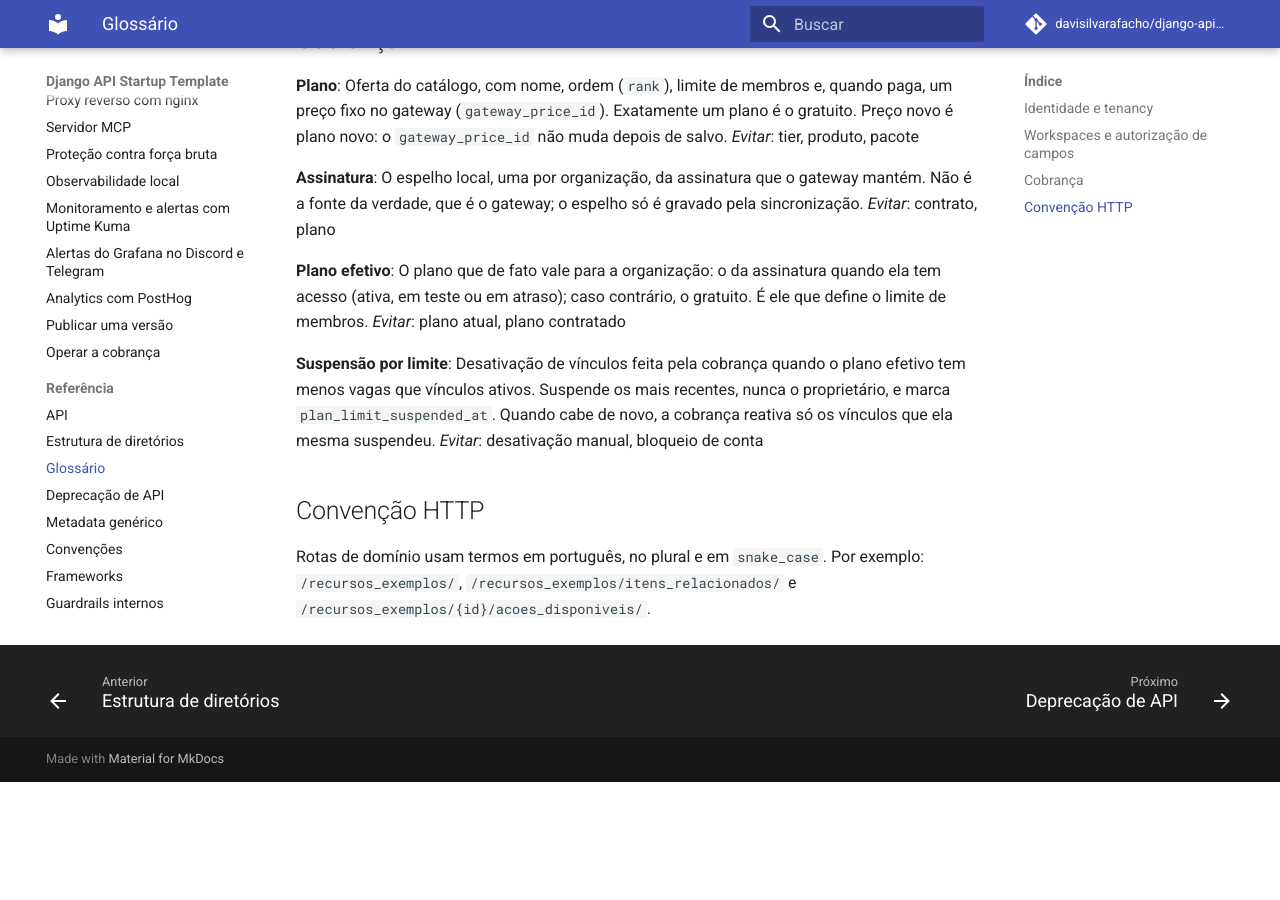
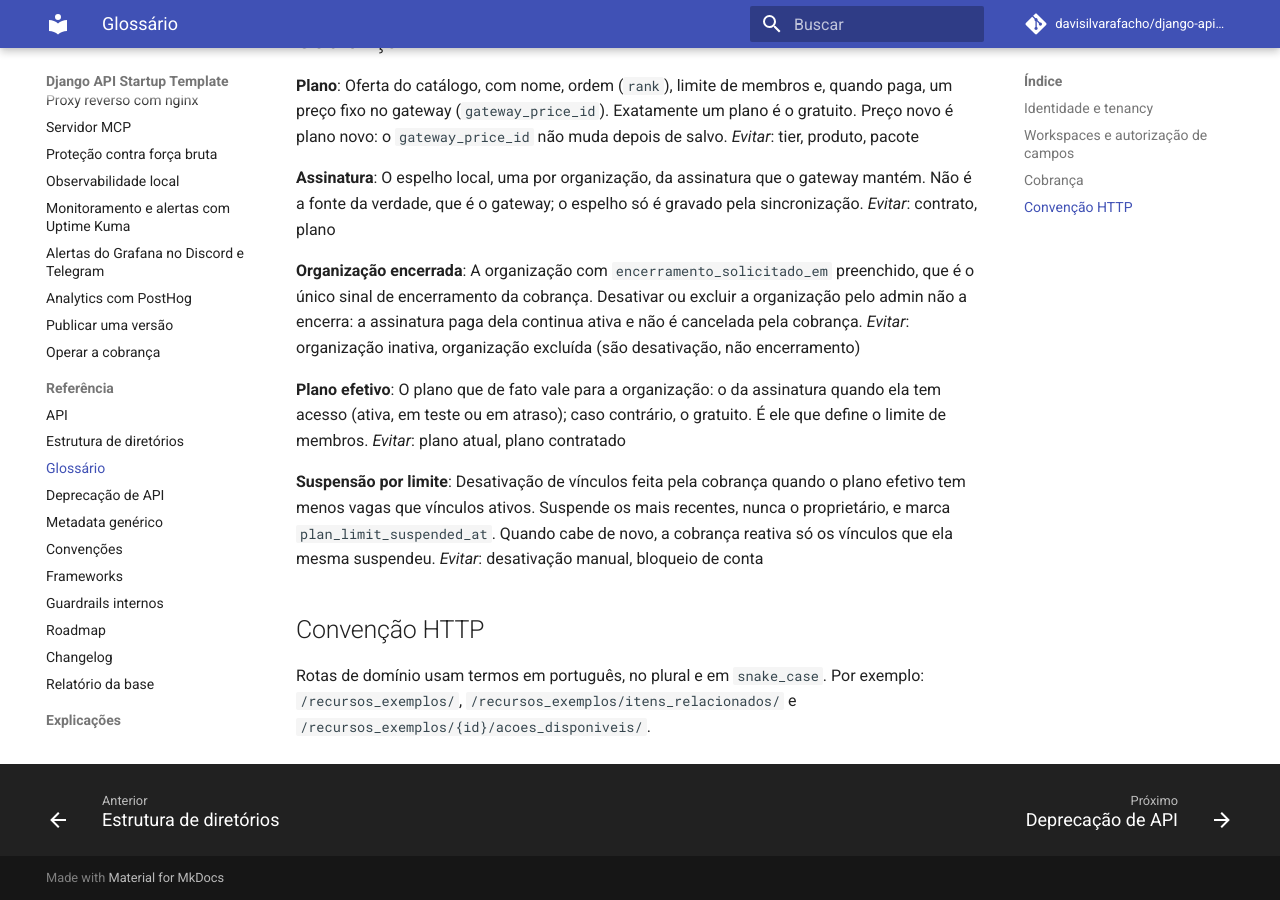
Before and after one commit to davisilvarafacho/django-api-startup-template, an MkDocs documentation site: the page built from docs/reference/glossario.md, in a window 1280 px wide and 900 px high, scrolled down 1700 px. Built offline with MkDocs 1.6.1 and Material for MkDocs 9.7.7, drawn with Linux system fonts in a browser that asks for light colours; comment, search, counter and statistics services are not loaded; before the commit the page ends 2482 px from its top, so only the background shows below that.

Commit message:
fix(billing): tratar como encerrada só a organização com encerramento solicitado
Desativar ou excluir a organização pelo admin não é encerramento. Antes, a cobrança tratava is_active=False e is_deleted=True como encerrada, e cancelava na hora a assinatura paga de uma organização apenas desativada. Agora só encerramento_solicitado_em preenchido conta, tanto no processamento de eventos quanto na varredura da reconciliação.

Co-Authored-By: Claude Haiku <noreply@anthropic.com>

```diff
--- a/docs/reference/glossario.md
+++ b/docs/reference/glossario.md
@@ -102,6 +102,12 @@ O espelho local, uma por organização, da assinatura que o gateway mantém. Nã
 a fonte da verdade, que é o gateway; o espelho só é gravado pela sincronização.
 _Evitar_: contrato, plano
 
+**Organização encerrada**:
+A organização com `encerramento_solicitado_em` preenchido, que é o único sinal de
+encerramento da cobrança. Desativar ou excluir a organização pelo admin não a
+encerra: a assinatura paga dela continua ativa e não é cancelada pela cobrança.
+_Evitar_: organização inativa, organização excluída (são desativação, não encerramento)
+
 **Plano efetivo**:
 O plano que de fato vale para a organização: o da assinatura quando ela tem
 acesso (ativa, em teste ou em atraso); caso contrário, o gratuito. É ele que
```
Also changed, not shown: .ai/brainstorming/spec/2026-11-21-billing-enxuto-design.md (+6 -0 lines), docs/explanation/arquitetura.md (+2 -1 lines), docs/how-to/operar-cobranca.md (+7 -1 lines), 3 other files.
